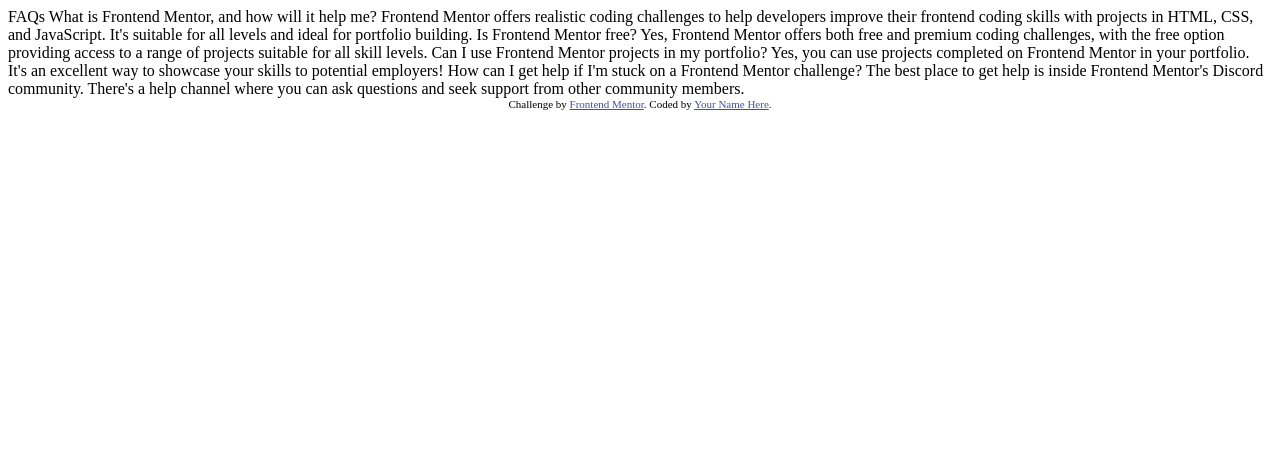
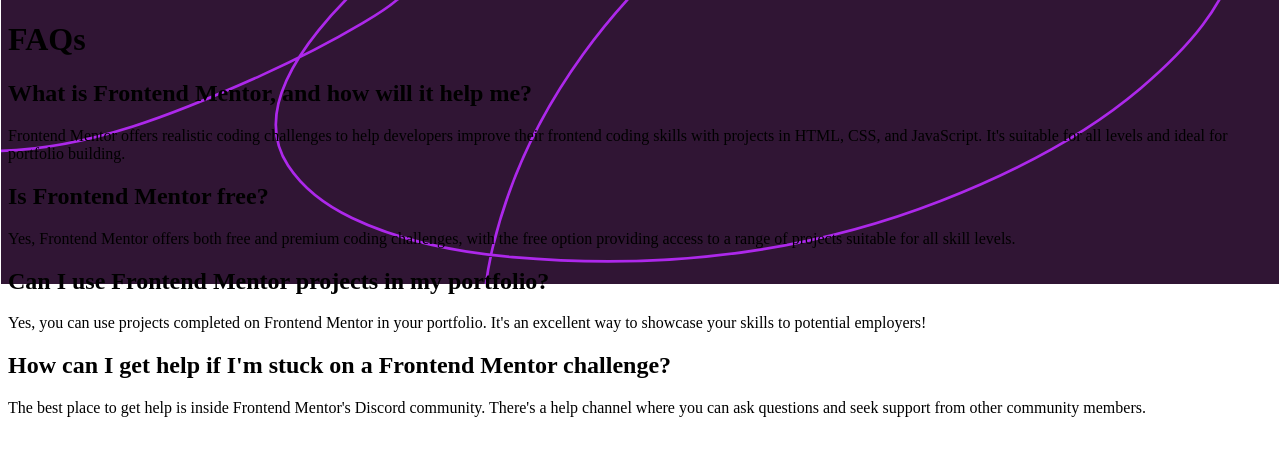
Before and after one commit to BrunoFernandesf/frontend-mentor-challenges, a plain HTML site: page faq-accordion/index.html in a window 1280 px wide. Drawn offline with Linux system fonts and the light colour scheme.

Commit message:
configuracao do html e estilizacao inicial

```diff
--- a/faq-accordion/index.html
+++ b/faq-accordion/index.html
@@ -1,48 +1,40 @@
 <!DOCTYPE html>
-<html lang="en">
+<html lang="pt-br">
 <head>
   <meta charset="UTF-8">
-  <meta name="viewport" content="width=device-width, initial-scale=1.0"> <!-- displays site properly based on user's device -->
-
+  <meta name="viewport" content="width=device-width, initial-scale=1.0">
   <link rel="icon" type="image/png" sizes="32x32" href="./assets/images/favicon-32x32.png">
-
+  <link rel="stylesheet" href="styles/style.css">
   <title>Frontend Mentor | FAQ accordion</title>
-
-  <!-- Feel free to remove these styles or customise in your own stylesheet 👍 -->
-  <style>
-    .attribution { font-size: 11px; text-align: center; }
-    .attribution a { color: hsl(228, 45%, 44%); }
-  </style>
 </head>
 <body>
 
-  FAQs
+  <main>
+    <div>
+      <h1>FAQs</h1>
+    </div>
+    <div>
+      <h2>What is Frontend Mentor, and how will it help me?</h2>
+      <p>Frontend Mentor offers realistic coding challenges to help developers improve their
+        frontend coding skills with projects in HTML, CSS, and JavaScript. It's suitable for
+        all levels and ideal for portfolio building.</p>
+    </div>
+    <div>
+      <h2>Is Frontend Mentor free?</h2>
+      <p>Yes, Frontend Mentor offers both free and premium coding challenges, with the free
+        option providing access to a range of projects suitable for all skill levels.</p>
+    </div>
+    <div>
+      <h2>Can I use Frontend Mentor projects in my portfolio?</h2>
+      <p>Yes, you can use projects completed on Frontend Mentor in your portfolio. It's an excellent
+        way to showcase your skills to potential employers!</p>
+    </div>
+    <div>
+      <h2>How can I get help if I'm stuck on a Frontend Mentor challenge?</h2>
+      <p>The best place to get help is inside Frontend Mentor's Discord community. There's a help
+        channel where you can ask questions and seek support from other community members.</p>
+    </div>
+  </main>
 
-  What is Frontend Mentor, and how will it help me?
-
-  Frontend Mentor offers realistic coding challenges to help developers improve their
-  frontend coding skills with projects in HTML, CSS, and JavaScript. It's suitable for
-  all levels and ideal for portfolio building.
-
-  Is Frontend Mentor free?
-
-  Yes, Frontend Mentor offers both free and premium coding challenges, with the free
-  option providing access to a range of projects suitable for all skill levels.
-
-  Can I use Frontend Mentor projects in my portfolio?
-
-  Yes, you can use projects completed on Frontend Mentor in your portfolio. It's an excellent
-  way to showcase your skills to potential employers!
-
-  How can I get help if I'm stuck on a Frontend Mentor challenge?
-
-  The best place to get help is inside Frontend Mentor's Discord community. There's a help
-  channel where you can ask questions and seek support from other community members.
-
-
-  <div class="attribution">
-    Challenge by <a href="https://www.frontendmentor.io?ref=challenge" target="_blank">Frontend Mentor</a>.
-    Coded by <a href="#">Your Name Here</a>.
-  </div>
 </body>
 </html>
--- /dev/null
+++ b/faq-accordion/styles/style.css
@@ -0,0 +1,5 @@
+body{
+    background-image: url("../assets/images/background-pattern-desktop.svg");
+    background-repeat: no-repeat;
+    background-size: contain;
+}
```
